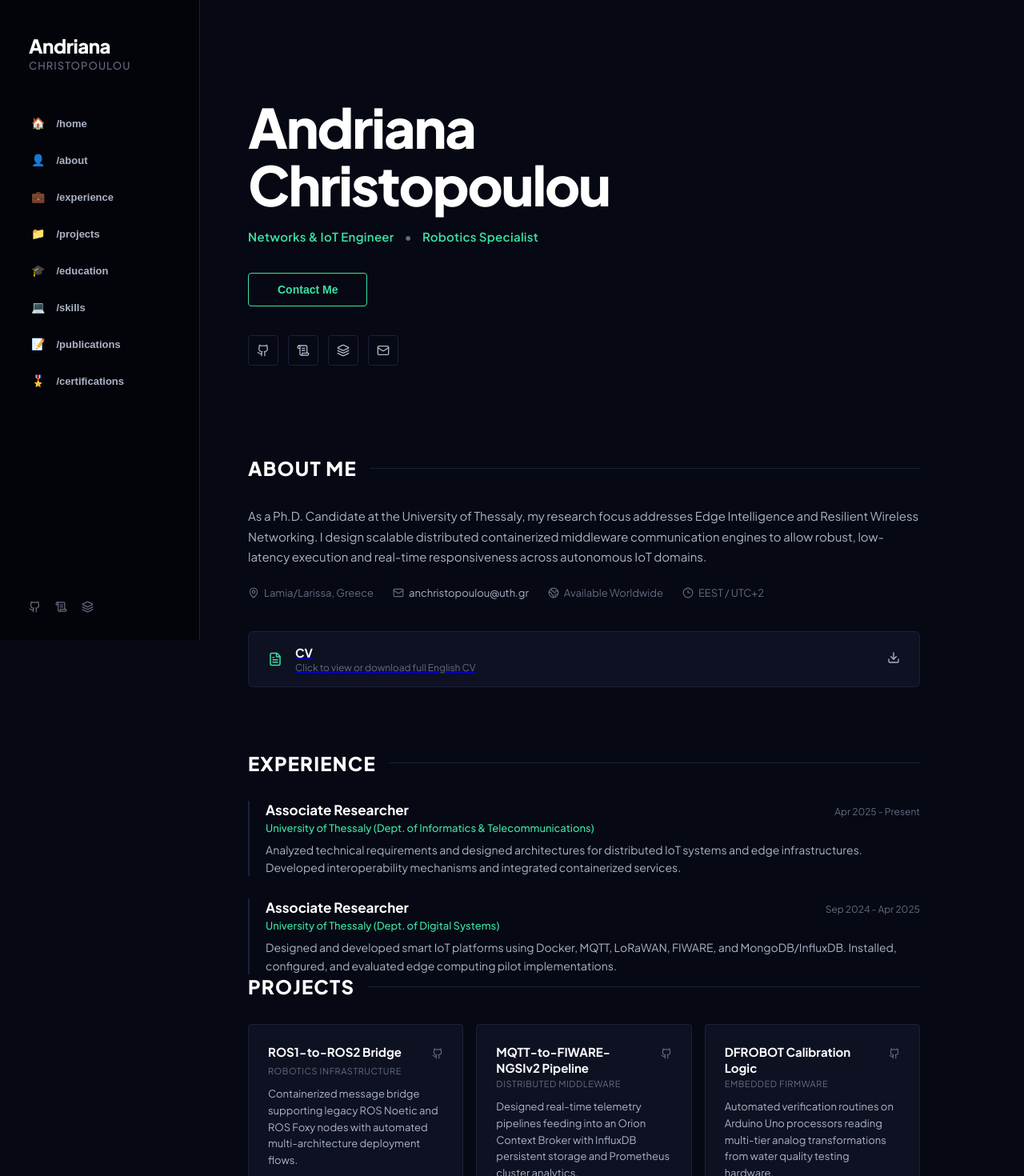
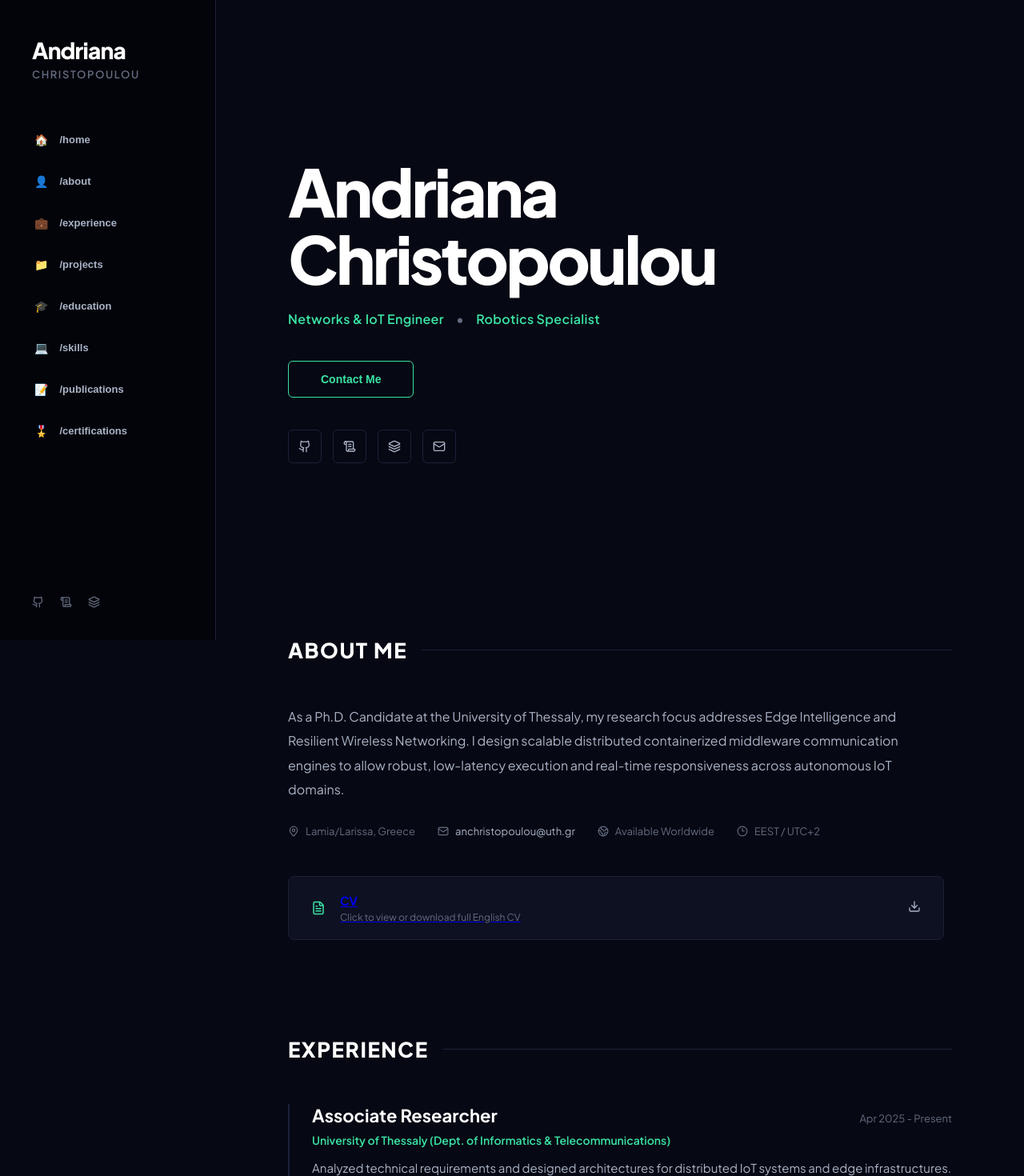
Before and after one commit to losandriana/bio, a React (Vite) app: page / in a window 1280 px wide. Shown: the top 1470 px of the page at 80% size. Built offline with nearby package versions, Linux system fonts and the light colour scheme.

Commit message:
Update styles.css

```diff
--- a/src/styles.css
+++ b/src/styles.css
@@ -16,7 +16,8 @@
   box-sizing: border-box;
 }
 
-html, body {
+html,
+body {
   margin: 0;
   padding: 0;
   background-color: var(--bg-deep);
@@ -26,21 +27,32 @@ html, body {
   -webkit-font-smoothing: antialiased;
 }
 
+body {
+  overflow-x: hidden;
+}
+
+/* =========================================
+   MAIN LAYOUT
+========================================= */
+
 .portfolio-site {
   display: flex;
   min-height: 100vh;
 }
 
-/* Sidebar Navigation - Fixed with Stacked Full Name */
+/* =========================================
+   SIDEBAR
+========================================= */
+
 .left-sidebar-nav {
   position: fixed;
   top: 0;
   left: 0;
   bottom: 0;
-  width: 250px; /* Generous width to completely prevent line wrapping */
+  width: 270px;
   background-color: #03040a;
   border-right: 1px solid var(--border-line);
-  padding: 44px 0 30px 0;
+  padding: 48px 0 36px 0;
   display: flex;
   flex-direction: column;
   align-items: flex-start;
@@ -50,31 +62,31 @@ html, body {
 .sidebar-stacked-brand {
   display: flex;
   flex-direction: column;
-  padding-left: 36px;
-  margin-bottom: 44px;
+  padding-left: 40px;
+  margin-bottom: 52px;
 }
 
 .first-name-row {
-  font-size: 24px;
+  font-size: 28px;
   font-weight: 800;
   color: var(--text-primary);
   line-height: 1.1;
-  letter-spacing: -0.02em;
+  letter-spacing: -0.03em;
 }
 
 .last-name-row {
   font-size: 13px;
-  font-weight: 500;
+  font-weight: 600;
   color: var(--text-dim);
   text-transform: uppercase;
-  letter-spacing: 0.08em;
-  margin-top: 4px;
+  letter-spacing: 0.12em;
+  margin-top: 6px;
 }
 
 .sidebar-links-list {
   display: flex;
   flex-direction: column;
-  gap: 6px;
+  gap: 8px;
   width: 100%;
 }
 
@@ -82,21 +94,20 @@ html, body {
   background: transparent;
   border: none;
   width: 100%;
-  padding: 12px 16px 12px 36px;
+  padding: 14px 18px 14px 40px;
   display: flex;
   align-items: center;
   gap: 14px;
   color: var(--text-muted);
   cursor: pointer;
   text-align: left;
-  transition: all 0.15s ease;
+  transition: all 0.2s ease;
   border-left: 3px solid transparent;
   white-space: nowrap;
 }
 
 .nav-emoji {
   font-size: 14px;
-  display: inline-block;
 }
 
 .nav-label-text {
@@ -106,33 +117,36 @@ html, body {
 
 .sidebar-nav-btn:hover {
   color: var(--text-primary);
-  background-color: rgba(59, 226, 164, 0.04);
+  background-color: rgba(59, 226, 164, 0.05);
   border-left-color: var(--brand-green);
 }
 
 .sidebar-footer-icons {
   margin-top: auto;
-  padding-left: 36px;
+  padding-left: 40px;
   display: flex;
-  gap: 18px;
+  gap: 20px;
   color: var(--text-dim);
 }
 
 .sidebar-footer-icons a {
   color: inherit;
-  transition: color 0.15s ease;
+  transition: color 0.2s ease;
 }
 
 .sidebar-footer-icons a:hover {
   color: var(--brand-green);
 }
 
-/* Content Stream Workspace Panel Layout */
+/* =========================================
+   CONTENT AREA
+========================================= */
+
 .content-stream {
   flex: 1;
-  margin-left: 250px; /* Offset adjusts cleanly to brand sidebar bounds */
-  max-width: 960px;
-  padding: 90px 60px 100px 60px;
+  margin-left: 270px;
+  max-width: 1250px;
+  padding: 100px 90px 140px 90px;
 }
 
 .hero-section,
@@ -141,29 +155,38 @@ html, body {
   scroll-margin-top: 40px;
 }
 
+.about-section,
+.generic-section {
+  margin-bottom: 120px;
+}
+
+/* =========================================
+   HERO SECTION
+========================================= */
+
 .hero-section {
   display: flex;
   align-items: center;
-  min-height: calc(60vh - 80px);
-  margin-bottom: 80px;
+  min-height: 72vh;
+  margin-bottom: 120px;
 }
 
 .hero-text-content {
   width: 100%;
+  max-width: 900px;
 }
 
 .static-name-heading {
-  margin: 0 0 20px 0;
-  font-size: clamp(44px, 7.5vw, 68px);
+  margin: 0 0 24px 0;
+  font-size: clamp(52px, 8vw, 82px);
   font-weight: 800;
-  color: var(--text-primary);
-  line-height: 1.05;
-  letter-spacing: -0.03em;
+  line-height: 1.02;
+  letter-spacing: -0.04em;
 }
 
 .static-role-subline {
-  margin: 0 0 36px 0;
-  font-size: 15px;
+  margin: 0 0 42px 0;
+  font-size: 16px;
   font-weight: 600;
   color: var(--brand-green);
   letter-spacing: 0.02em;
@@ -171,23 +194,23 @@ html, body {
 
 .static-role-subline span {
   color: var(--text-dim);
-  margin: 0 10px;
+  margin: 0 12px;
 }
 
 .hero-cta-row {
-  margin-bottom: 36px;
+  margin-bottom: 40px;
 }
 
 .cta-primary-btn {
   background-color: transparent;
   border: 1px solid var(--brand-green);
   color: var(--brand-green);
-  padding: 12px 36px;
+  padding: 14px 40px;
   font-size: 14px;
   font-weight: 600;
-  border-radius: 4px;
+  border-radius: 6px;
   cursor: pointer;
-  transition: all 0.15s ease;
+  transition: all 0.2s ease;
 }
 
 .cta-primary-btn:hover {
@@ -196,36 +219,40 @@ html, body {
 
 .social-icon-circles {
   display: flex;
-  gap: 12px;
+  gap: 14px;
 }
 
 .social-icon-circles a {
-  width: 38px;
-  height: 38px;
-  border-radius: 4px;
+  width: 42px;
+  height: 42px;
+  border-radius: 6px;
   border: 1px solid var(--border-line);
   display: grid;
   place-items: center;
   color: var(--text-muted);
-  transition: all 0.15s ease;
+  transition: all 0.2s ease;
 }
 
 .social-icon-circles a:hover {
   color: var(--text-primary);
   border-color: var(--brand-green);
-  background-color: rgba(59, 226, 164, 0.04);
+  background-color: rgba(59, 226, 164, 0.05);
 }
 
+/* =========================================
+   SECTION TITLES
+========================================= */
+
 .section-title-line {
-  font-size: 24px;
+  font-size: 26px;
   font-weight: 800;
-  margin: 0 0 32px 0;
+  margin: 0 0 52px 0;
   display: flex;
   align-items: center;
-  gap: 16px;
+  gap: 18px;
   color: var(--text-primary);
   text-transform: uppercase;
-  letter-spacing: 0.05em;
+  letter-spacing: 0.06em;
 }
 
 .section-title-line::after {
@@ -235,22 +262,23 @@ html, body {
   flex: 1;
 }
 
-.about-section {
-  margin-bottom: 80px;
-}
+/* =========================================
+   ABOUT SECTION
+========================================= */
 
 .detailed-narrative {
-  font-size: 15px;
-  line-height: 1.7;
+  max-width: 780px;
+  font-size: 16px;
+  line-height: 1.9;
   color: var(--text-muted);
-  margin-bottom: 24px;
+  margin-bottom: 28px;
 }
 
 .quick-specs-grid {
   display: flex;
   flex-wrap: wrap;
-  gap: 24px;
-  margin: 0 0 40px 0;
+  gap: 28px;
+  margin: 0 0 48px 0;
   font-size: 13px;
   color: var(--text-dim);
 }
@@ -258,7 +286,7 @@ html, body {
 .quick-specs-grid span {
   display: flex;
   align-items: center;
-  gap: 6px;
+  gap: 8px;
 }
 
 .inline-email-link {
@@ -270,29 +298,34 @@ html, body {
   color: var(--brand-green);
 }
 
+/* =========================================
+   CV DOWNLOAD
+========================================= */
+
 .cv-download-banner {
   width: 100%;
+  max-width: 820px;
   border: 1px solid var(--border-line);
   background-color: var(--bg-surface);
-  padding: 16px 24px;
-  border-radius: 6px;
+  padding: 20px 28px;
+  border-radius: 8px;
   display: flex;
   align-items: center;
   justify-content: space-between;
   cursor: pointer;
-  transition: border-color 0.15s ease, background-color 0.15s ease;
-  margin-top: 24px;
+  transition: border-color 0.2s ease, background-color 0.2s ease;
+  margin-top: 28px;
 }
 
 .cv-download-banner:hover {
   border-color: var(--brand-green);
-  background-color: rgba(14, 17, 34, 0.8);
+  background-color: rgba(14, 17, 34, 0.9);
 }
 
 .banner-left {
   display: flex;
   align-items: center;
-  gap: 16px;
+  gap: 18px;
 }
 
 .banner-icon {
@@ -307,63 +340,69 @@ html, body {
 .banner-title {
   font-size: 15px;
   font-weight: 700;
-  color: var(--text-primary);
 }
 
 .banner-subtitle {
   font-size: 12px;
   color: var(--text-dim);
-  margin-top: 2px;
+  margin-top: 4px;
 }
 
 .banner-right {
   color: var(--text-muted);
-  transition: color 0.15s ease;
+  transition: color 0.2s ease;
 }
 
 .cv-download-banner:hover .banner-right {
   color: var(--brand-green);
 }
 
+/* =========================================
+   EDUCATION / EXPERIENCE
+========================================= */
+
 .editorial-stack {
   display: flex;
   flex-direction: column;
-  gap: 28px;
+  gap: 44px;
 }
 
 .editorial-tile {
   border-left: 2px solid var(--border-line);
-  padding-left: 20px;
+  padding-left: 28px;
 }
 
 .tile-header-row {
   display: flex;
   justify-content: space-between;
   align-items: baseline;
+  gap: 20px;
 }
 
 .editorial-tile h3 {
   margin: 0;
-  font-size: 17px;
+  font-size: 22px;
   font-weight: 700;
 }
 
 .tile-date-label {
-  font-size: 12px;
+  font-size: 13px;
   color: var(--text-dim);
+  white-space: nowrap;
 }
 
 .tile-institution-sub {
-  margin: 4px 0 8px 0;
-  font-size: 13px;
+  margin: 8px 0 12px 0;
+  font-size: 14px;
   color: var(--brand-green);
-  font-weight: 500;
+  font-weight: 600;
 }
 
 .tile-description-body {
+  max-width: 850px;
   margin: 0;
-  font-size: 14px;
-  line-height: 1.6;
+  font-size: 15px;
+  line-height: 1.8;
   color: var(--text-muted);
 }
 
@@ -372,42 +411,52 @@ html, body {
   color: var(--text-muted);
   text-decoration: underline;
   display: inline-block;
-  margin-top: 6px;
+  margin-top: 8px;
 }
+
+/* =========================================
+   PROJECT CARDS
+========================================= */
 
 .cards-structural-grid {
   display: grid;
   grid-template-columns: repeat(3, 1fr);
-  gap: 16px;
+  gap: 28px;
 }
 
 .info-display-card {
   background-color: var(--bg-surface);
   border: 1px solid var(--border-line);
-  padding: 24px;
-  border-radius: 4px;
+  padding: 32px;
+  border-radius: 8px;
   display: flex;
   flex-direction: column;
+  transition: all 0.2s ease;
+}
+
+.info-display-card:hover {
+  transform: translateY(-4px);
+  border-color: rgba(59, 226, 164, 0.35);
 }
 
 .card-top-row {
   display: flex;
   justify-content: space-between;
   align-items: flex-start;
-  gap: 12px;
-  margin-bottom: 4px;
+  gap: 14px;
+  margin-bottom: 8px;
 }
 
 .info-display-card h3 {
   margin: 0;
-  font-size: 15px;
+  font-size: 18px;
   font-weight: 700;
-  line-height: 1.3;
+  line-height: 1.4;
 }
 
 .card-git-link {
   color: var(--text-dim);
-  transition: color 0.15s ease;
+  transition: color 0.2s ease;
   flex-shrink: 0;
   padding-top: 2px;
 }
@@ -419,46 +468,50 @@ html, body {
 .card-tag-meta {
   font-size: 11px;
   text-transform: uppercase;
-  letter-spacing: 0.05em;
+  letter-spacing: 0.08em;
   color: var(--text-dim);
   display: block;
-  margin-bottom: 12px;
+  margin-bottom: 16px;
 }
 
 .info-display-card p {
   margin: 0;
-  font-size: 13px;
-  line-height: 1.6;
+  font-size: 14px;
+  line-height: 1.8;
   color: var(--text-muted);
 }
+
+/* =========================================
+   SKILLS
+========================================= */
 
 .skills-split-layout {
   display: grid;
   grid-template-columns: repeat(2, 1fr);
-  gap: 28px;
+  gap: 36px;
 }
 
 .skills-bucket-block h4 {
-  margin: 0 0 12px 0;
+  margin: 0 0 16px 0;
   font-size: 13px;
   text-transform: uppercase;
   color: var(--text-dim);
-  letter-spacing: 0.05em;
+  letter-spacing: 0.06em;
 }
 
 .flat-pill-cloud {
   display: flex;
   flex-wrap: wrap;
-  gap: 6px;
+  gap: 10px;
 }
 
 .flat-pill-cloud span {
   background-color: var(--bg-surface);
   border: 1px solid var(--border-line);
-  padding: 6px 14px;
+  padding: 8px 16px;
   font-size: 12px;
   color: var(--text-muted);
-  border-radius: 4px;
+  border-radius: 6px;
 }
 
 .flat-rows-list {
@@ -470,12 +523,12 @@ html, body {
   display: flex;
   justify-content: space-between;
   align-items: center;
-  padding: 14px 0;
+  padding: 18px 0;
   border-bottom: 1px solid var(--border-line);
 }
 
 .row-main-title {
-  font-size: 14px;
+  font-size: 15px;
   font-weight: 500;
 }
 
@@ -484,20 +537,26 @@ html, body {
   color: var(--text-dim);
 }
 
+/* =========================================
+   CONTACT FOOTER
+========================================= */
+
 .contact-footer-block p {
   color: var(--text-muted);
-  font-size: 14px;
-  margin-bottom: 20px;
+  font-size: 15px;
+  line-height: 1.8;
+  margin-bottom: 24px;
+  max-width: 700px;
 }
 
 .footer-links-stack {
   display: flex;
   flex-direction: column;
-  gap: 8px;
+  gap: 12px;
 }
 
 .footer-email-link {
-  font-size: 20px;
+  font-size: 22px;
   font-weight: 700;
   color: var(--brand-green);
   text-decoration: none;
@@ -510,13 +569,61 @@ html, body {
   font-weight: 500;
 }
 
+/* =========================================
+   RESPONSIVE
+========================================= */
+
+@media (max-width: 1200px) {
+  .cards-structural-grid {
+    grid-template-columns: repeat(2, 1fr);
+  }
+}
+
 @media (max-width: 960px) {
-  .left-sidebar-nav { display: none; }
-  .content-stream { margin-left: 0; padding: 40px 24px; }
-  .cards-structural-grid { grid-template-columns: 1fr; }
-  .skills-split-layout { grid-template-columns: 1fr; }
+  .left-sidebar-nav {
+    display: none;
+  }
+
+  .content-stream {
+    margin-left: 0;
+    max-width: 100%;
+    padding: 56px 28px 100px 28px;
+  }
+
+  .cards-structural-grid {
+    grid-template-columns: 1fr;
+  }
+
+  .skills-split-layout {
+    grid-template-columns: 1fr;
+  }
+
+  .hero-section {
+    min-height: auto;
+    margin-bottom: 100px;
+  }
 }
 
 @media (max-width: 640px) {
-  .tile-header-row { flex-direction: column; gap: 4px; }
+  .tile-header-row {
+    flex-direction: column;
+    align-items: flex-start;
+    gap: 8px;
+  }
+
+  .static-name-heading {
+    font-size: 48px;
+  }
+
+  .section-title-line {
+    font-size: 22px;
+  }
+
+  .content-stream {
+    padding: 40px 20px 80px 20px;
+  }
+
+  .info-display-card {
+    padding: 24px;
+  }
 }
```
